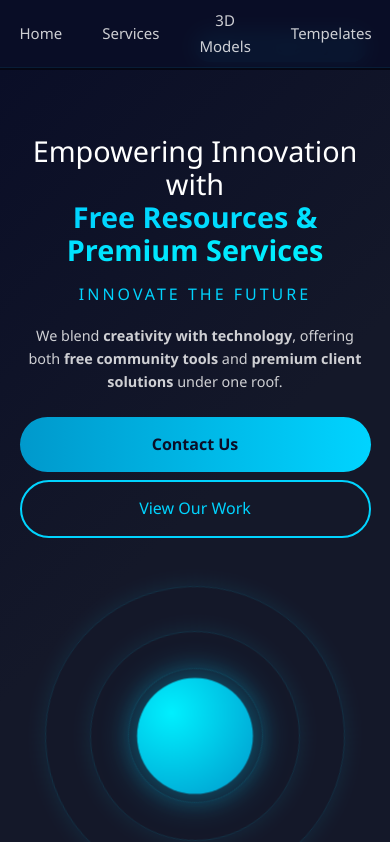
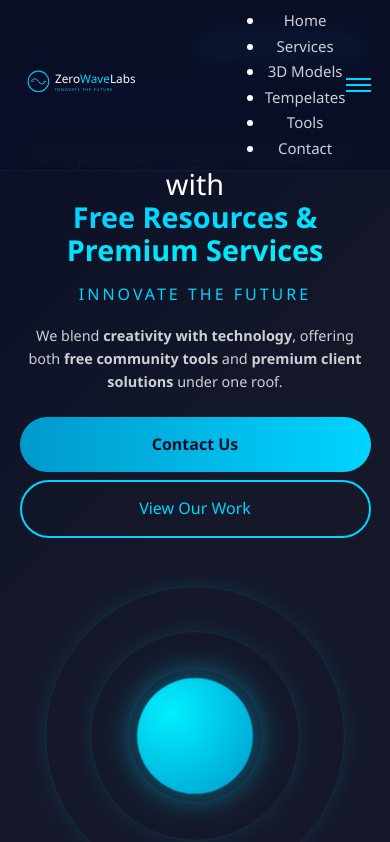
Before and after one commit to IbrahimAhmed413/ZeroWaveLabs, a React (Create React App) app: page / in a window 390 px wide. Shown: the top 842 px of the page. Built offline with nearby package versions, Linux system fonts and the light colour scheme.

Commit message:
feat: done

```diff
--- a/src/components/Navbar.css
+++ b/src/components/Navbar.css
@@ -24,7 +24,6 @@
 .logo-svg {
   width: 100%;
   height: 100%
-
 }
 
 .nav-links {
@@ -84,15 +83,19 @@
   background: var(--primary-cyan)
 }
 
-@media(max-width:968px) {
+@media(max-width: 600px) {
+  .mobile-menu-toggle {
+    display: flex
+  }
 
-  .nav-links,
+  .nav-links {
+    display: none;
+  }
+  .nav-links.active{
+    display: none;
+  }
   .cta-button {
     display: none
-  }
-
-  .mobile-menu-toggle {
-    display: flex
   }
 
   .nav-links.active {
@@ -106,4 +109,6 @@
     padding: 1rem 5%;
     gap: 1rem
   }
+
+
 }
--- a/src/components/Navbar.js
+++ b/src/components/Navbar.js
@@ -129,8 +129,8 @@ export default function Navbar() {
             />
           </svg>
         </a>
-
-        <ul className={open ? 'nav-links active' : 'nav-links'}>
+        <div className={open ? 'nav-links active' : 'nav-links'}>
+        <ul >
           <li><a href="/" onClick={() => setOpen(false)}>Home</a></li>
           <li><a href="/services" onClick={() => setOpen(false)}>Services</a></li>
           <li><a href="/models" onClick={() => setOpen(false)}>3D Models</a></li>
@@ -141,7 +141,7 @@ export default function Navbar() {
           <li><a href="#team" onClick={() => setOpen(false)}>Team</a></li> */}
           <li><a href="/contact" onClick={() => setOpen(false)}>Contact</a></li>
         </ul>
-
+        </div>
         <a href="/contact" className="cta-button">Contact Us</a>
 
         <div className={open ? 'mobile-menu-toggle active' : 'mobile-menu-toggle'} onClick={() => setOpen(!open)}>
```
